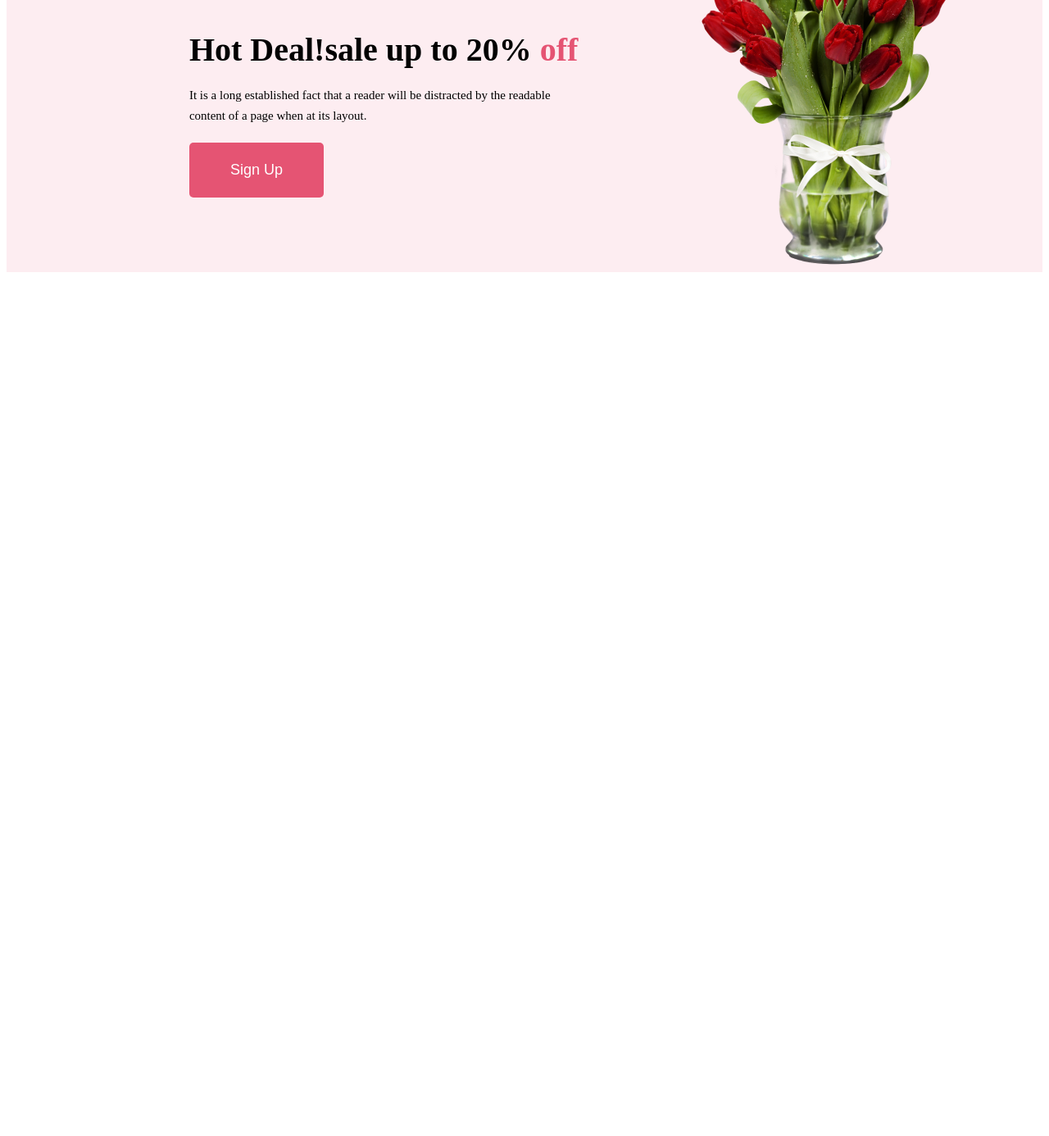
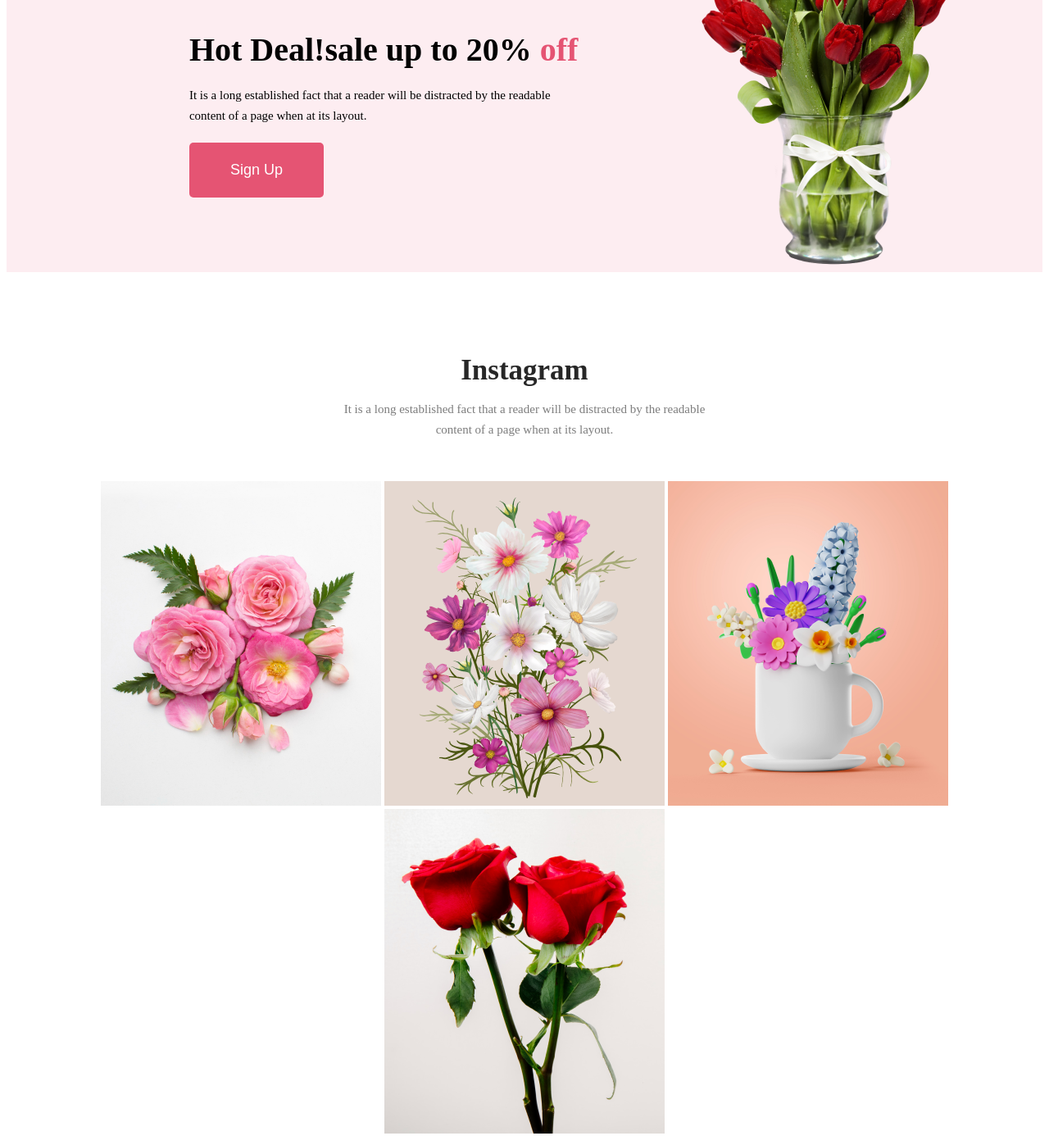
Before and after one commit to Jayamajumder111/My-flower-shop, a plain HTML site: page index.html in a window 1280 px wide. Shown: the part 1775-3161 px from the top of the page at 82% size. Before the commit the page ends 2115 px from the top, so only its background shows below. Drawn offline with Linux system fonts and the light colour scheme.

Commit message:
added image

```diff
--- a/index.html
+++ b/index.html
@@ -43,10 +43,24 @@
             <div class="banner">
                 <div class="banner-container">
                     <h2 class="heading-title-1">Hot Deal!sale up to 20% <span>off</span></h2>
-                   <p class="banner-description">It is a long established fact that a reader will be distracted by the readable <br> content of a page when at its layout.</p>
+                   <p class="banner-description"> It is a long established fact that a reader will be distracted by the readable <br> content of a page when at its layout.</p>
                    <button class="btn-primary">Sign Up</button>
                 </div>
                <img src="Flower Asset/pngwing 8.png" alt="">
+            </div>
+        </section>
+        <section>
+            <div class="featured-flower-1">
+               <div class="instagram-title">
+                  <h3 class="Featured">Instagram</h3>
+                  <p class="description">It is a long established fact that a reader will be distracted by the readable <br> content of a page when at its layout. </p>
+               </div>
+
+                <img src="Flower Asset/Flower 01.png" alt="">
+               <img src="Flower Asset/Rectangle 4.png" alt="">
+               <img src="Flower Asset/Rectangle 5.png" alt="">
+               <img src="Flower Asset/Rectangle 6.png" alt="">
+
             </div>
         </section>
 
--- a/style.css
+++ b/style.css
@@ -96,3 +96,20 @@
 span{
     color:#E55473;
 }
+.instagram-title{
+    margin-top: 100px;
+    margin-bottom: 50px;
+}
+.description{
+    font-size: 15px;
+    font-weight: 400;
+    line-height: 25px;
+    color:rgba(39,39,39,0.60);
+}
+.flower-img{
+  padding-left: 30px;
+}
+.featured-flower-1{
+    text-align: center;
+    justify-content: space-between;
+}
```
